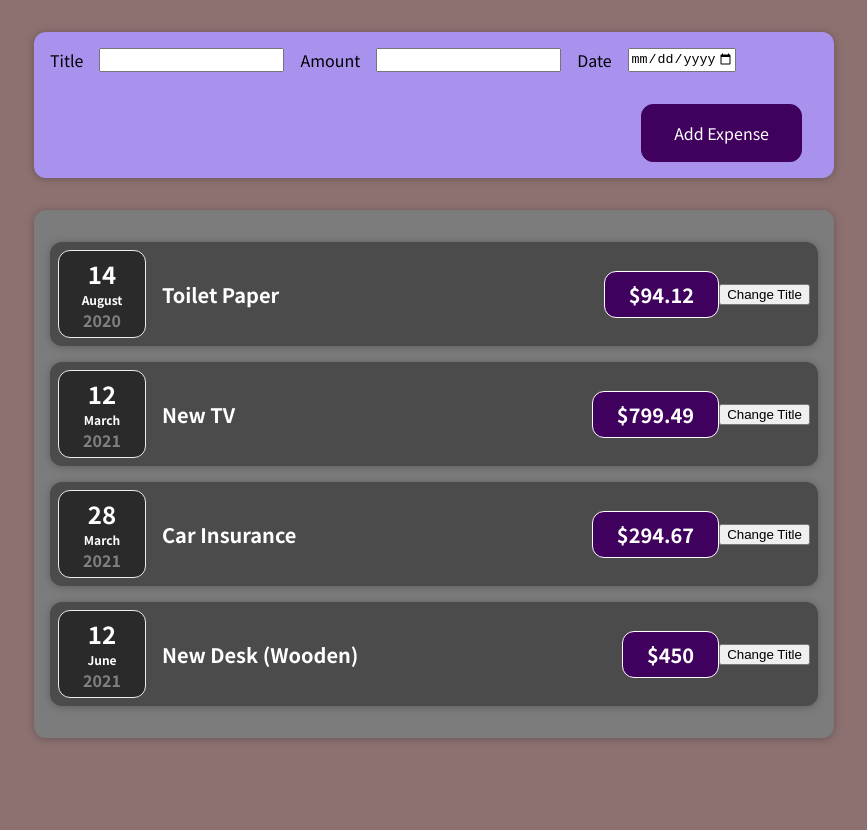
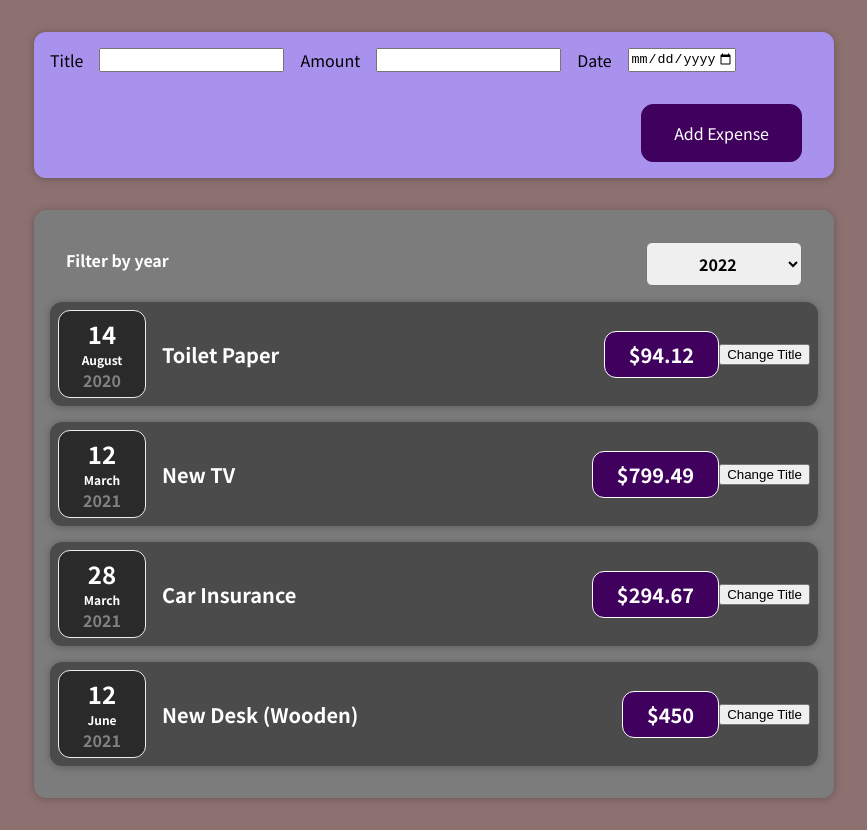
Before and after one commit to svenku/react-test, a React (Create React App) app: page / in a window 1280 px wide. Shown: the whole page, without its empty margins (206-1073 px from the left). Before the commit the page ends 800 px from the top, so only its background shows below. Built offline with nearby package versions, Linux system fonts and the light colour scheme.

Commit message:
Add ExpenseFilter component

```diff
--- /dev/null
+++ b/src/components/Expenses/ExpenseFilter.css
@@ -0,0 +1,24 @@
+.expenses-filter {
+  color: white;
+  padding: 0 1rem;
+}
+
+.expenses-filter__control {
+  display: flex;
+  width: 100%;
+  align-items: center;
+  justify-content: space-between;
+  margin: 1rem 0;
+}
+
+.expenses-filter label {
+  font-weight: bold;
+  margin-bottom: 0.5rem;
+}
+
+.expenses-filter select {
+  font: inherit;
+  padding: 0.5rem 3rem;
+  font-weight: bold;
+  border-radius: 6px;
+}
--- /dev/null
+++ b/src/components/Expenses/ExpenseFilter.js
@@ -0,0 +1,24 @@
+import './ExpenseFilter.css';
+
+const ExpenseFilter = (props) => {
+
+  const filterHandler = (event) => {
+    props.onFilter(event.target.value);
+  };
+
+  return (
+    <div className='expenses-filter'>
+      <div className='expenses-filter__control'>
+        <label>Filter by year</label>
+        <select onChange={filterHandler}>
+          <option value='2022'>2022</option>
+          <option value='2021'>2021</option>
+          <option value='2020'>2020</option>
+          <option value='2019'>2019</option>
+        </select>
+      </div>
+    </div>
+  );
+};
+
+export default ExpenseFilter;
--- a/src/components/Expenses/Expenses.js
+++ b/src/components/Expenses/Expenses.js
@@ -1,10 +1,19 @@
 import ExpenseItem from "./ExpenseItem";
+import ExpenseFilter from "./ExpenseFilter";
 import Card from "../UI/Card";
 import "./Expenses.css";
 
 const Expenses = (props) => {
+
+  const filterChangeHandler = selectedYear => {
+    console.log('Expenses.js logs:', selectedYear)
+  };
+
+
   return (
+    <div>
       <Card className="expenses">
+        <ExpenseFilter onFilter={filterChangeHandler}/>
         {props.items.map((item) => (
           <ExpenseItem
             title={item.title}
@@ -13,6 +22,8 @@
           />
         ))}
       </Card>
+    </div>
+
   );
 }
 
--- a/src/components/NewExpense/NewExpense.css
+++ b/src/components/NewExpense/NewExpense.css
@@ -4,9 +4,7 @@
   margin: 2rem auto;
   width: 50rem;
   max-width: 95%;
-  border-radius: 12px;
   text-align: center;
-  box-shadow: 0 1px 8px rgba(0, 0, 0, 0.25);
 }
 
 .new-expense button {
--- a/src/components/NewExpense/NewExpense.js
+++ b/src/components/NewExpense/NewExpense.js
@@ -1,5 +1,6 @@
 import {v4 as uuidv4} from 'uuid';
 import ExpenseForm from "./ExpenseForm";
+import Card from "../UI/Card";
 import "./NewExpense.css";
 
 const NewExpense = (props) => {
@@ -12,9 +13,9 @@
   };
 
   return (
-    <div className="new-expense">
+    <Card className="new-expense">
       <ExpenseForm onSaveExpenseData={saveExpenseDataHandler} />
-    </div>
+    </Card>
   );
 };
 
```
Lines whose indentation alone changed are shown as unchanged.
